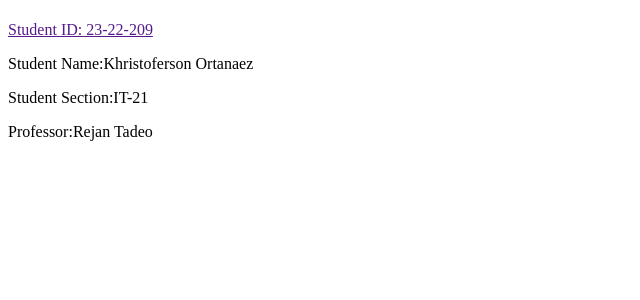
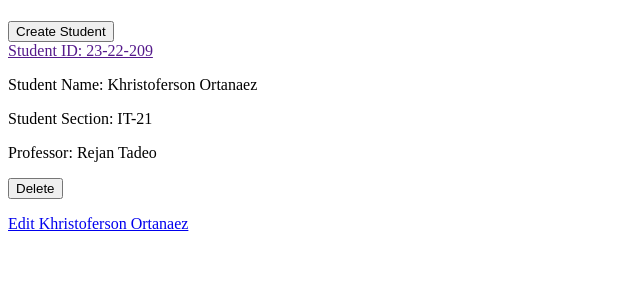
Before and after one commit to sassinzz13/curriculum-checker, a Django app: page / in a window 1280 px wide. Shown: the part 45-345 px from the top of the page, without its empty margins (0-640 px from the left). Run offline with Django 4.2, Linux system fonts and the light colour scheme; data comes from the database, SQL or seed files in the repository.

Commit message:
html for MVT purposes and backend testings

```diff
--- a/templates/base.html
+++ b/templates/base.html
@@ -8,6 +8,11 @@
 <header>
 <h1><a href="{% url 'student_data' %}">Student datas</a></h1>
 </header>
+
+<a href="{% url 'student_create' %}">
+    <button type="button">Create Student</button>
+</a>
+
 <div>
 {% block content %}
 {% endblock content %}
--- a/templates/student_data.html
+++ b/templates/student_data.html
@@ -1,12 +1,22 @@
-<!-- templates/home.html -->
+
 {% extends "base.html" %}
 {% block content %}
 {% for students in student_query %}
 <div class="post-entry">
-<a href="">Student ID: {{ students.student_id }}</a>
-<p>Student Name:{{ students.student_name }}</a>
-<p>Student Section:{{ students.student_section }}</p>
-<p>Professor:{{ students.professor_name }}</p>
+
+    <a href="">Student ID: {{ students.student_id }}</a>
+    <p>Student Name: {{ students.student_name }}</p>
+    <p>Student Section: {{ students.student_section }}</p>
+    <p>Professor: {{ students.professor_name }}</p>
+
+    <form action="{% url 'student_delete' students.pk %}" method="post">
+        {% csrf_token %}
+        <input type="submit" value="Delete">
+    </form>
+
+
+    <a href="{% url 'student_edit' students.pk %}">Edit {{students.student_name}}</a>
 </div>
 {% endfor %}
+
 {% endblock content %}
```
Also changed, not shown: templates/student_create.html (added, +8 -0 lines), templates/student_edit.html (added, +8 -0 lines).
